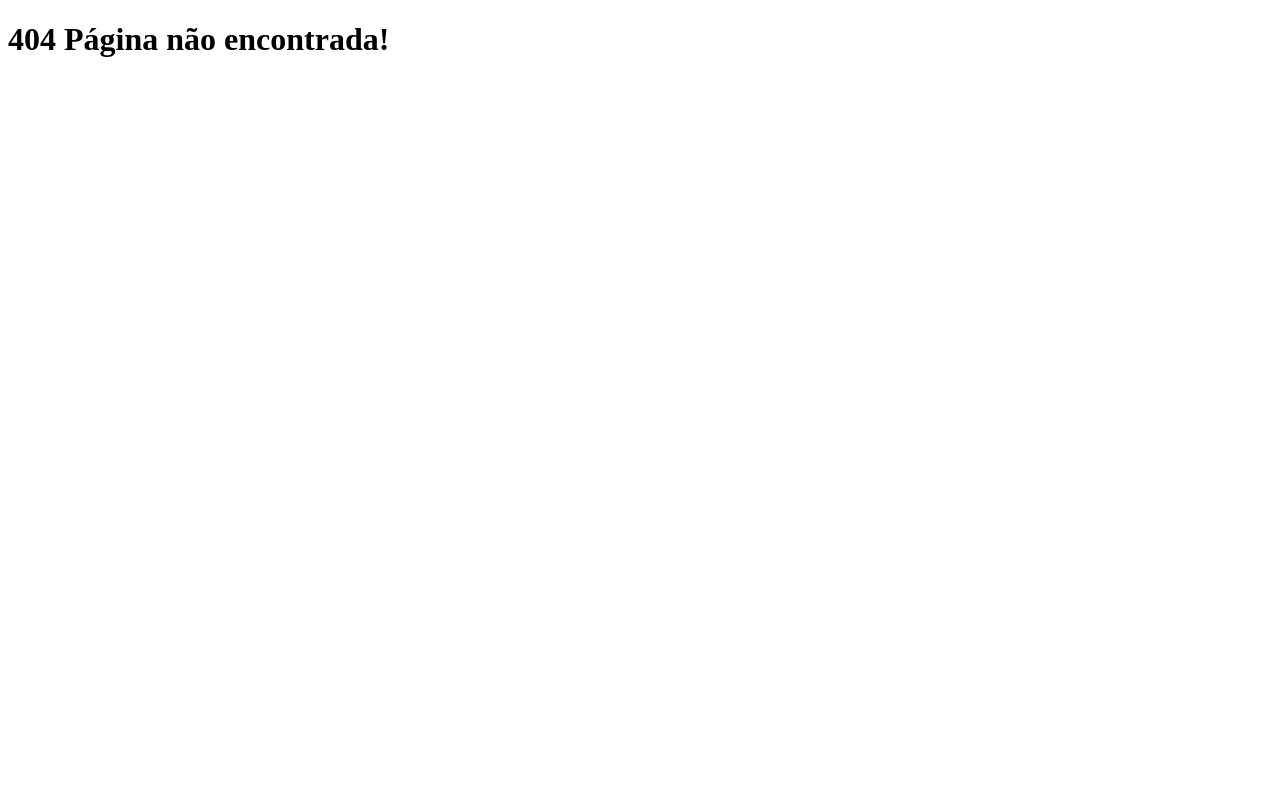
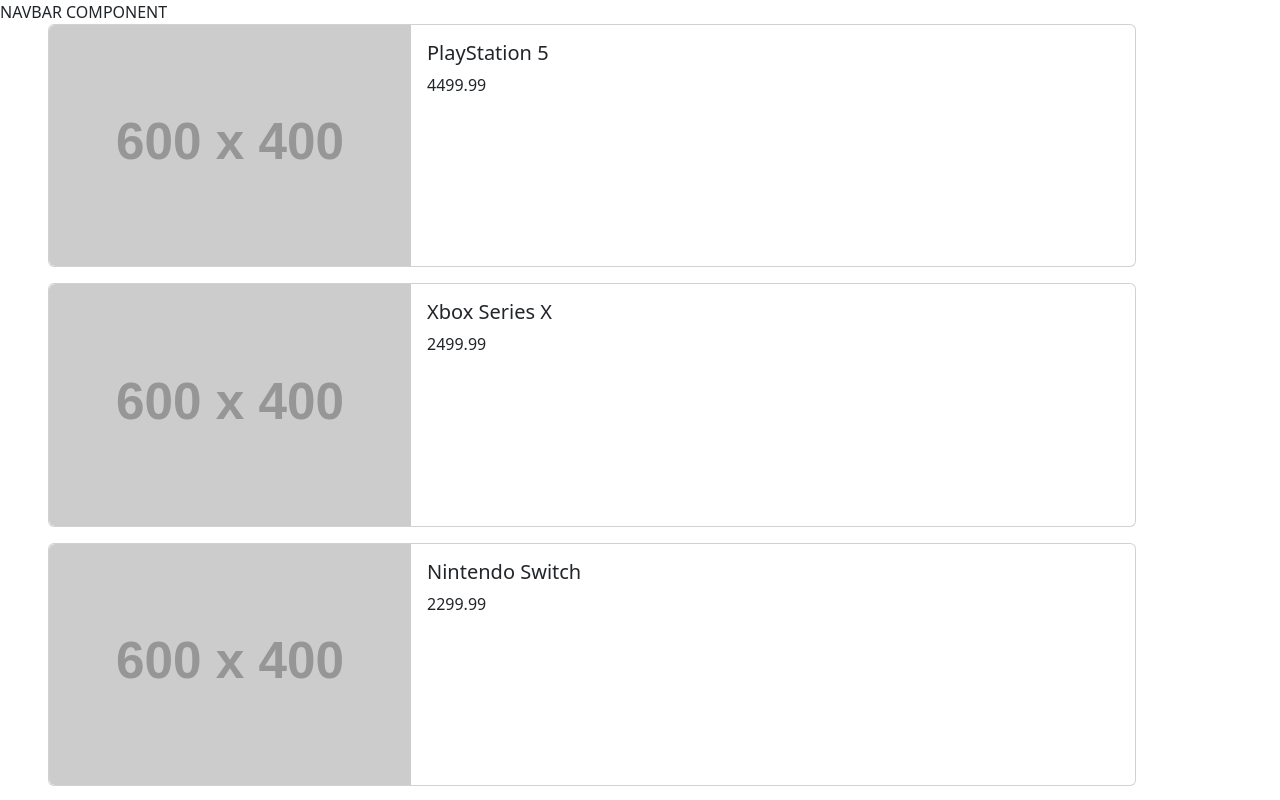
Before and after one commit to briitogabriel/ecommerceFMT, a React (Vite) app in the folder ecommerceFMT/: page /carrinho in a window 1280 px wide. Before the commit this address had no page. Shown: the top 800 px of the page. Built offline with nearby package versions, Linux system fonts and the light colour scheme.

Commit message:
cartPage -> listar produtos

```diff
--- a/ecommerceFMT/index.html
+++ b/ecommerceFMT/index.html
@@ -4,10 +4,12 @@
     <meta charset="UTF-8" />
     <link rel="icon" type="image/svg+xml" href="/vite.svg" />
     <meta name="viewport" content="width=device-width, initial-scale=1.0" />
+    <link href="https://cdn.jsdelivr.net/npm/bootstrap@5.3.0/dist/css/bootstrap.min.css" rel="stylesheet" integrity="sha384-9ndCyUaIbzAi2FUVXJi0CjmCapSmO7SnpJef0486qhLnuZ2cdeRhO02iuK6FUUVM" crossorigin="anonymous">
     <title>E-commerce</title>
   </head>
   <body>
     <div id="root"></div>
     <script type="module" src="/src/main.jsx"></script>
+    <script src="https://cdn.jsdelivr.net/npm/bootstrap@5.3.0/dist/js/bootstrap.bundle.min.js" integrity="sha384-geWF76RCwLtnZ8qwWowPQNguL3RmwHVBC9FhGdlKrxdiJJigb/j/68SIy3Te4Bkz" crossorigin="anonymous"></script>
   </body>
 </html>
--- a/ecommerceFMT/src/App.jsx
+++ b/ecommerceFMT/src/App.jsx
@@ -1,6 +1,7 @@
 import { BrowserRouter as Router, Routes, Route } from "react-router-dom";
-import ContactPage from '../src/pages/ContactPage/ContactPage';
-import NotFoundPage from '../src/pages/NotFoundPage/NotFoundPage';
+import ContactPage from './pages/ContactPage/ContactPage';
+import NotFoundPage from './pages/NotFoundPage/NotFoundPage';
+import CartPage from "./pages/CartPage/CartPage";
 
 function App() {
   return (
@@ -9,7 +10,7 @@
         <Routes>
           {/* <Route path="/" element={<HomePage />} /> */}
           {/* <Route path="/produtos" element={<ProductsPage />} /> */}
-          {/* <Route path="/carrinho" element={<ShoppingCartPage />} /> */}
+          <Route path="/carrinho" element={<CartPage />} />
           <Route path="/contato" element={<ContactPage />} />
           <Route path="*" element={<NotFoundPage />} />
         </Routes>
--- /dev/null
+++ b/ecommerceFMT/src/components/CartProduct/CartProduct.jsx
@@ -0,0 +1,22 @@
+
+
+const CartProduct = ({product}) => {
+
+  return (
+    <div className="card mb-3" >
+      <div className="row g-0">
+        <div className="col-md-4">
+          <img src={product.imagem} className="img-fluid rounded-start" alt={product.nome} />
+        </div>
+        <div className="col-md-8">
+          <div className="card-body">
+            <h5 className="card-title">{product.nome}</h5>
+            <p className="card-text">{product.preco}</p>
+          </div>
+        </div>
+      </div>
+    </div>
+  )
+}
+
+export default CartProduct;
--- /dev/null
+++ b/ecommerceFMT/src/pages/CartPage/CartPage.jsx
@@ -0,0 +1,18 @@
+import productsMockup from '../../assets/mock.json'
+import CartProduct from '../../components/CartProduct/CartProduct';
+
+const CartPage = () => {
+
+  return (
+    <div>
+      <div>NAVBAR COMPONENT</div>
+
+      {productsMockup.map((product, index) => (
+        <CartProduct product={product} key={index}/>
+      ))}
+
+    </div>
+  )
+}
+
+export default CartPage;
```
Also changed, not shown: ecommerceFMT/src/pages/CartPage/CartPage.css (added).
